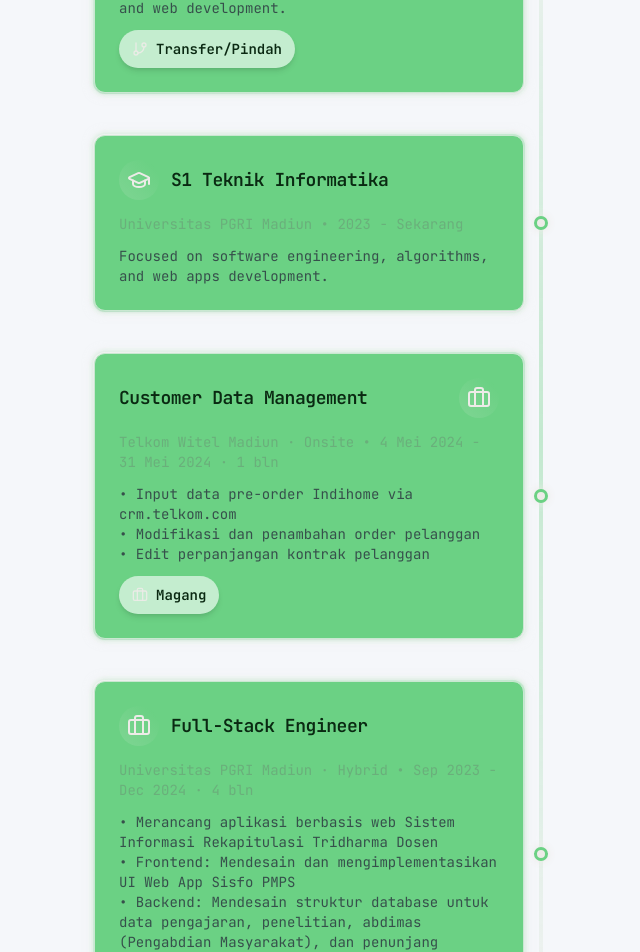
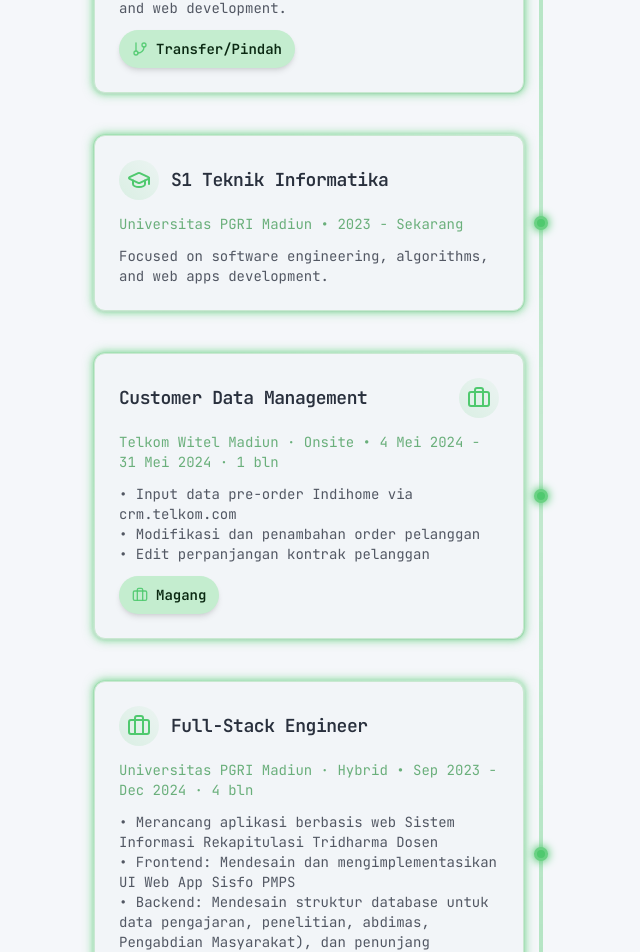
Before and after one commit to dimas405/Web-App-Portfolio, a Next.js app: page /about in a window 1280 px wide. Shown: the part 1180-2132 px from the top of the page, without its empty margins (99-739 px from the left). Built offline with nearby package versions, Linux system fonts and the light colour scheme.

Commit message:
Update AboutSection.tsx

```diff
--- a/src/components/sections/AboutSection.tsx
+++ b/src/components/sections/AboutSection.tsx
@@ -156,7 +156,7 @@ const careerJourney = [
     title: "Full-Stack Engineer",
     institution: "Universitas PGRI Madiun · Hybrid ",
     date: "Sep 2023 - Dec 2024 · 4 bln",
-    description: "• Merancang aplikasi berbasis web Sistem Informasi Rekapitulasi Tridharma Dosen\n• Frontend: Mendesain dan mengimplementasikan UI Web App Sisfo PMPS\n• Backend: Mendesain struktur database untuk data pengajaran, penelitian, abdimas (Pengabdian Masyarakat), dan penunjang",
+    description: "• Merancang aplikasi berbasis web Sistem Informasi Rekapitulasi Tridharma Dosen\n• Frontend: Mendesain dan mengimplementasikan UI Web App Sisfo PMPS\n• Backend: Mendesain struktur database untuk data pengajaran, penelitian, abdimas, Pengabdian Masyarakat), dan penunjang",
     isInternship: true,
   },
 ];
@@ -164,15 +164,15 @@ const careerJourney = [
 const certificatesData = [
   {
     id: 'cert1',
-    name: 'Seminar Micro Technology',
+    name: 'Seminar Micro Tech',
     imageUrl: 'https://drive.google.com/uc?export=view&id=1T1HpnQGaG5oRB5twGUb84YIp_yT75BiZ',
-    imageHint: 'Seminar Micro Technology',
+    imageHint: 'Seminar Micro Tech',
   },
   {
     id: 'cert2',
-    name: 'Sertifikat Magang',
+    name: 'Internship Certificat',
     imageUrl: 'https://drive.google.com/uc?export=view&id=10Xur8CxsSkqsFg3ON2VuWmdG9ZwZrhvp',
-    imageHint: 'Sertifikat Magang',
+    imageHint: 'Internship Certification',
   },
   {
     id: 'cert3',
@@ -379,35 +379,34 @@ export function AboutSection() {
           </Card>
         </div>
 
-        {/* Career Journey Section */}
         <div className="w-full max-w-4xl mx-auto">
-            <h3 className="text-2xl sm:text-3xl font-bold font-headline text-center mb-10 mt-16 md:mt-24">Career <span className="text-primary dark:text-orange-400">Journey</span></h3>
+            <h3 className="text-2xl sm:text-3xl font-bold font-headline text-center mb-10 mt-16 md:mt-24">Career <span className="text-accent dark:text-accent">Journey</span></h3>
             <div className="relative space-y-10">
-                <div className="absolute left-1/2 top-0 bottom-0 w-1 bg-gradient-to-b from-primary/40 via-accent/30 to-primary/40 dark:from-orange-400/40 dark:via-pink-500/30 dark:to-purple-600/40 -translate-x-1/2 hidden md:block rounded-full"></div>
+                <div className="absolute left-1/2 top-0 bottom-0 w-1 bg-gradient-to-b from-accent/40 via-accent/30 to-accent/40 dark:from-accent/40 dark:via-accent/30 dark:to-accent/40 -translate-x-1/2 hidden md:block rounded-full"></div>
 
                 {careerJourney.map((item, index) => (
                     <div key={index} className="md:grid md:grid-cols-2 md:gap-8 items-start relative">
                     <div className={`md:col-start-${index % 2 === 0 ? 1 : 2} md:row-start-1 md:text-${index % 2 === 0 ? 'right' : 'left'}`}>
-                        <div className="relative p-px bg-gradient-to-br from-primary/50 via-accent/30 to-primary/50 dark:from-orange-400/50 dark:via-pink-500/30 dark:to-purple-600/50 rounded-xl shadow-[0_0_10px_1px_hsl(var(--primary)/0.5),_0_0_5px_0px_hsl(var(--accent)/0.3)] hover:shadow-[0_0_15px_2px_hsl(var(--primary)/0.6),_0_0_8px_1px_hsl(var(--accent)/0.35)] dark:shadow-[0_0_10px_1px_theme(colors.orange.400/0.75),_0_0_5px_0px_theme(colors.pink.500/0.15)] dark:hover:shadow-[0_0_15px_2px_theme(colors.orange.400/0.85),_0_0_8px_1px_theme(colors.pink.500/0.2)] transition-all duration-300 transform md:hover:-translate-y-px">
-                        <Card className="bg-card rounded-[calc(0.75rem-1px)]">
+                        <div className="relative p-px bg-gradient-to-br from-accent/50 via-accent/30 to-accent/50 dark:from-accent/50 dark:via-accent/30 dark:to-accent/50 rounded-xl shadow-[0_0_10px_1px_hsl(var(--accent)/0.5),_0_0_5px_0px_hsl(var(--accent)/0.3)] hover:shadow-[0_0_15px_2px_hsl(var(--accent)/0.6),_0_0_8px_1px_hsl(var(--accent)/0.35)] dark:shadow-[0_0_10px_1px_hsl(var(--accent)/0.75),_0_0_5px_0px_hsl(var(--accent)/0.15)] dark:hover:shadow-[0_0_15px_2px_hsl(var(--accent)/0.85),_0_0_8px_1px_hsl(var(--accent)/0.2)] transition-all duration-300 transform md:hover:-translate-y-px">
+                        <Card className="bg-popover dark:bg-card rounded-[calc(0.75rem-1px)]">
                             <CardHeader className="pb-2 sm:pb-3">
                             <div className={`flex items-center mb-1.5 sm:mb-2 ${index % 2 === 0 ? 'flex-row md:flex-row-reverse' : 'flex-row'}`}>
-                                <div className={`p-1.5 sm:p-2 bg-gradient-to-tr from-primary/15 to-accent/15 dark:from-orange-400/15 dark:to-pink-500/15 text-primary dark:text-orange-400 rounded-full shrink-0 mr-3 ${index % 2 === 0 ? 'md:mr-0 md:ml-3' : 'md:mr-3'}`}>
+                                <div className={`p-1.5 sm:p-2 bg-gradient-to-tr from-accent/15 to-secondary/15 dark:from-accent/15 dark:to-secondary/15 text-accent dark:text-accent rounded-full shrink-0 mr-3 ${index % 2 === 0 ? 'md:mr-0 md:ml-3' : 'md:mr-3'}`}>
                                 <item.icon className="h-5 w-5 sm:h-6 sm:w-6" />
                                 </div>
-                                <CardTitle className="text-base sm:text-lg font-headline flex-1">{item.title}</CardTitle>
+                                <CardTitle className="text-base sm:text-lg font-headline flex-1 text-popover-foreground dark:text-card-foreground">{item.title}</CardTitle>
                             </div>
                             <p className="text-xs sm:text-sm text-muted-foreground">{item.institution} &bull; {item.date}</p>
                             </CardHeader>
                             <CardContent className="pt-0">
-                              <p className="text-sm text-foreground/80 whitespace-pre-line">{item.description}</p>
+                              <p className="text-sm text-popover-foreground/80 dark:text-card-foreground/80 whitespace-pre-line">{item.description}</p>
                               {item.isTransfer && (
                                 <div className="mt-3 flex justify-start">
                                   <Badge
                                     variant="secondary"
                                     className="text-xs sm:text-sm px-3 py-2 rounded-full shadow-md inline-flex items-center cursor-default"
                                   >
-                                    <GitBranch className="h-3 w-3 sm:h-4 sm:w-4 mr-1.5 sm:mr-2 text-primary/90 dark:text-orange-500/90" />
+                                    <GitBranch className="h-3 w-3 sm:h-4 sm:w-4 mr-1.5 sm:mr-2 text-accent/90 dark:text-accent/90" />
                                     Transfer/Pindah
                                   </Badge>
                                 </div>
@@ -418,7 +417,7 @@ export function AboutSection() {
                                     variant="secondary"
                                     className="text-xs sm:text-sm px-3 py-2 rounded-full shadow-md inline-flex items-center cursor-default"
                                   >
-                                    <Briefcase className="h-3 w-3 sm:h-4 sm:w-4 mr-1.5 sm:mr-2 text-primary/90 dark:text-orange-500/90" />
+                                    <Briefcase className="h-3 w-3 sm:h-4 sm:w-4 mr-1.5 sm:mr-2 text-accent/90 dark:text-accent/90" />
                                     Magang
                                   </Badge>
                                 </div>
@@ -427,7 +426,7 @@ export function AboutSection() {
                         </Card>
                         </div>
                     </div>
-                    <div className="absolute left-1/2 top-1/2 -translate-x-1/2 -translate-y-1/2 w-3.5 h-3.5 bg-primary dark:bg-orange-400 rounded-full border-[3px] border-card shadow-[0_0_8px_1px_hsl(var(--primary))] dark:shadow-[0_0_8px_1px_theme(colors.orange.400)] hidden md:block"></div>
+                    <div className="absolute left-1/2 top-1/2 -translate-x-1/2 -translate-y-1/2 w-3.5 h-3.5 bg-accent dark:bg-accent rounded-full border-[3px] border-card dark:border-popover shadow-[0_0_8px_1px_hsl(var(--accent))] dark:shadow-[0_0_8px_1px_hsl(var(--accent))] hidden md:block"></div>
                     </div>
                 ))}
             </div>
```
